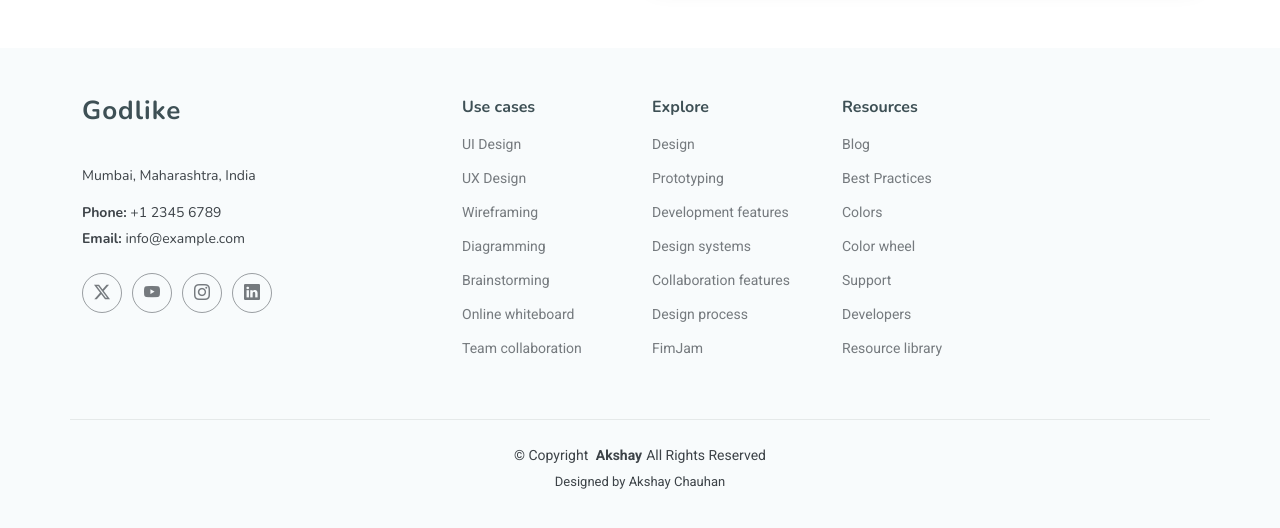
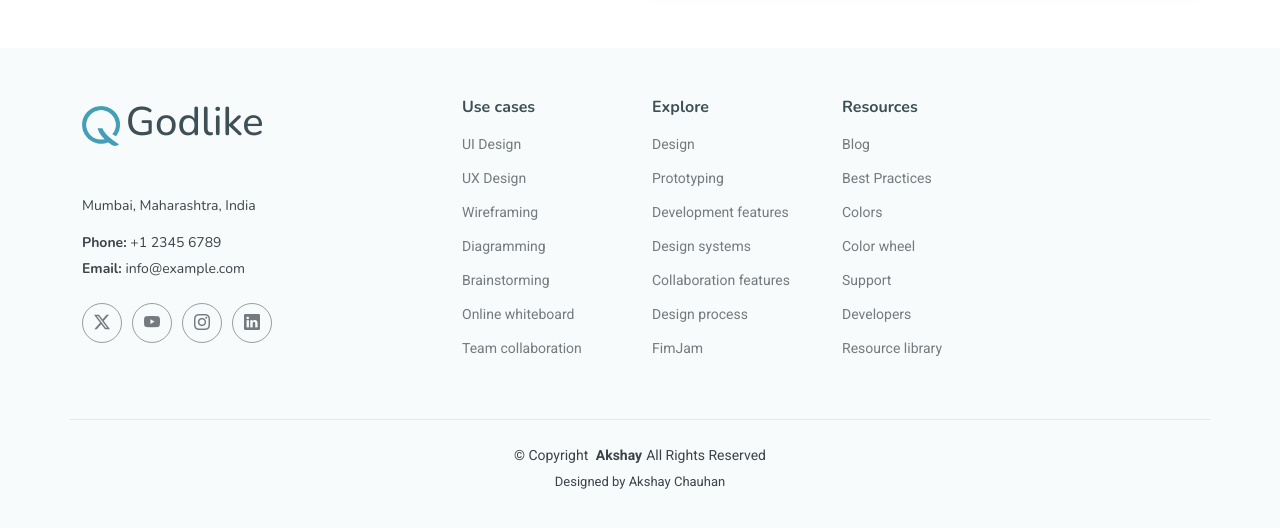
Before and after one commit to alpha-ui/Godlike, a plain HTML site: page index.html in a window 1280 px wide. Shown: the part 3831-4359 px from the top of the page. Drawn offline with nearby package versions, Linux system fonts and the light colour scheme.

Commit message:
Update index.html

```diff
--- a/index.html
+++ b/index.html
@@ -413,9 +413,10 @@
     <div class="container footer-top">
       <div class="row gy-4">
         <div class="col-lg-4 col-md-6 footer-about">
-          <a href="index.html" class="logo d-flex align-items-center">
-            <span class="sitename">Godlike</span>
-          </a>
+          <a href="index.html" class="logo d-flex align-items-center me-auto">
+        <img src="assets/img/logo.png" alt="">
+        <h1 class="sitename">Godlike</h1>
+      </a>
           <div class="footer-contact pt-3">
             <p>Mumbai, Maharashtra, India</p>
             <p class="mt-3"><strong>Phone:</strong> <span>+1 2345 6789</span></p>
```
